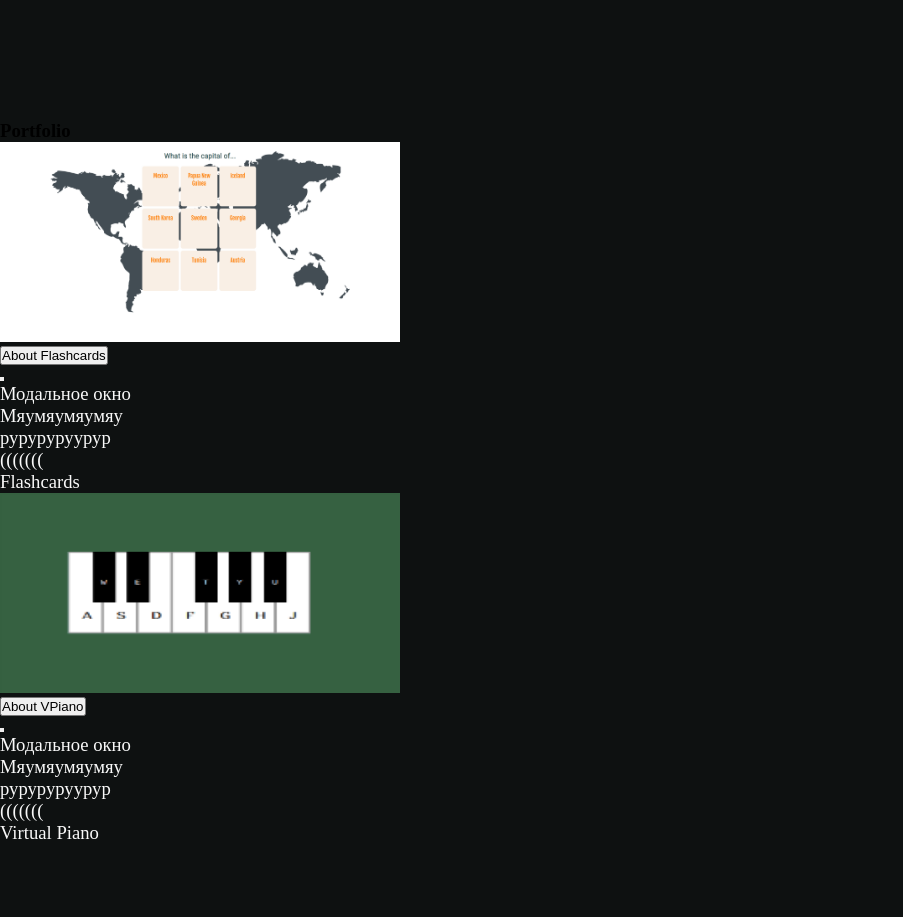
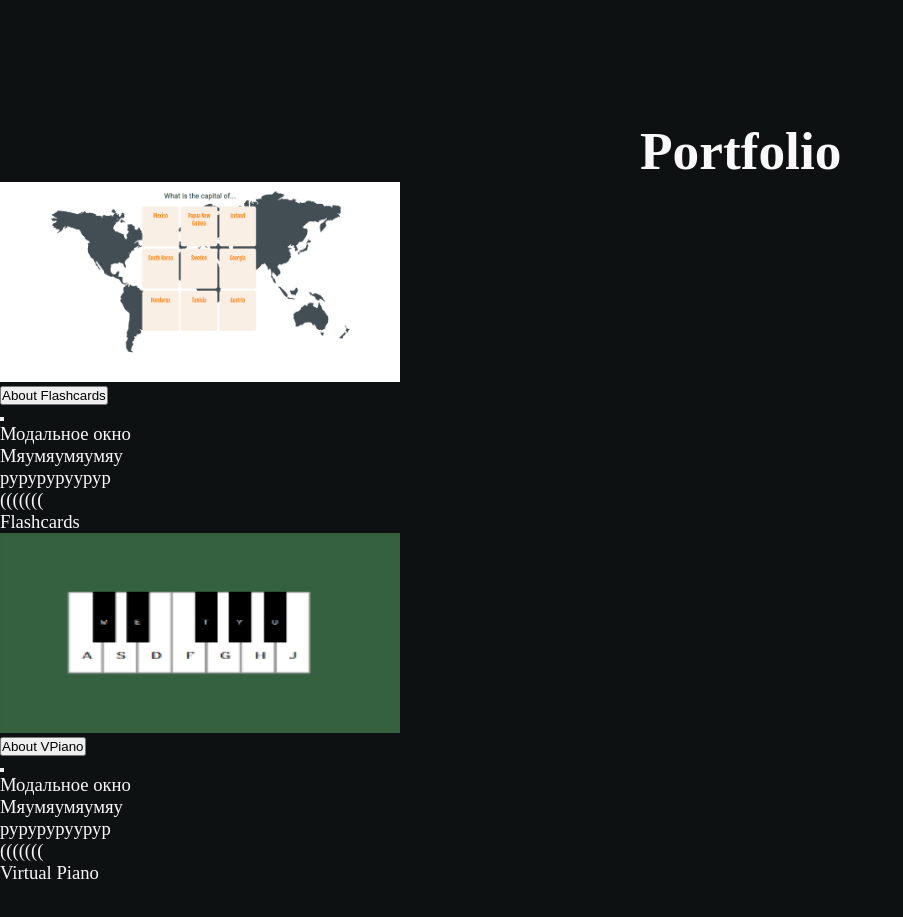
Before and after one commit to godoxyfair/Portfolio_FD, a plain HTML site: page index.html in a window 1280 px wide. Shown: the part 1480-2397 px from the top of the page, without its empty margins (0-903 px from the left). Drawn offline with Linux system fonts and the light colour scheme.

Commit message:
new css now

```diff
--- a/style.css
+++ b/style.css
@@ -127,3 +127,10 @@ h2 {
     position: relative;
     left: 50vw;
 }
+
+h3 {
+    font-size: 40pt;
+    color: #f9f9f9;
+    position: relative;
+    left: 50vw;
+}
```
